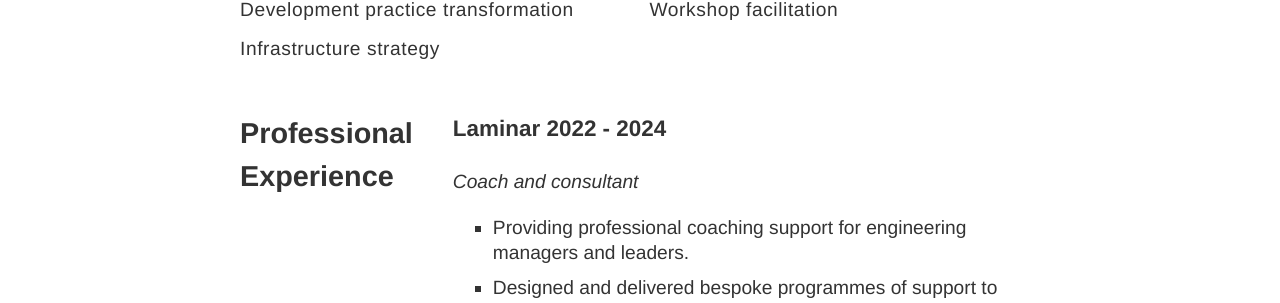
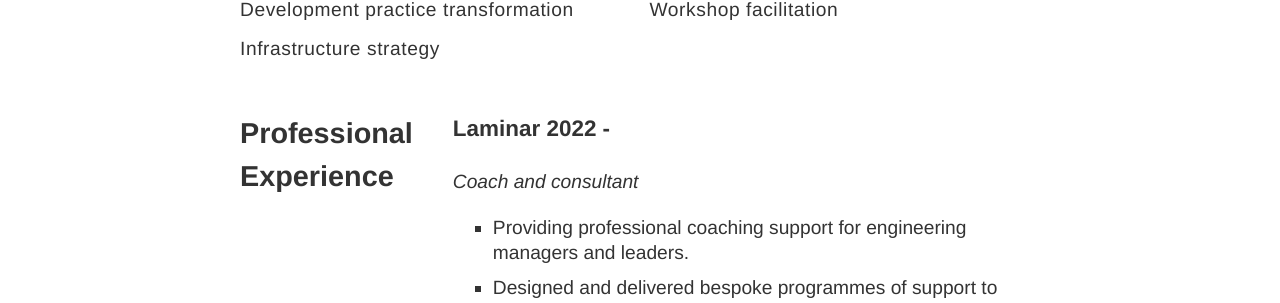
Before and after one commit to golaminar/golaminar.github.io, a Jekyll site: the page built from tom/cv.html, in a window 1280 px wide and 900 px high, scrolled down 545 px. Shown: the part 144-447 px from the top of the window. Built offline with Jekyll 4.4.1, drawn with Linux system fonts in a browser that asks for light colours.

Commit message:
Still coaching technically

```diff
--- a/tom/cv.html
+++ b/tom/cv.html
@@ -75,7 +75,7 @@ redirect_from:
             </div>
             <div class="col col-main">
 
-                <h3>Laminar 2022 - 2024</h3>
+                <h3>Laminar 2022 - </h3>
                 <p style="font-style: italic;">Coach and consultant</p>
                 <ul>
                     <li>Providing professional coaching support for engineering managers and leaders.</li>
```
